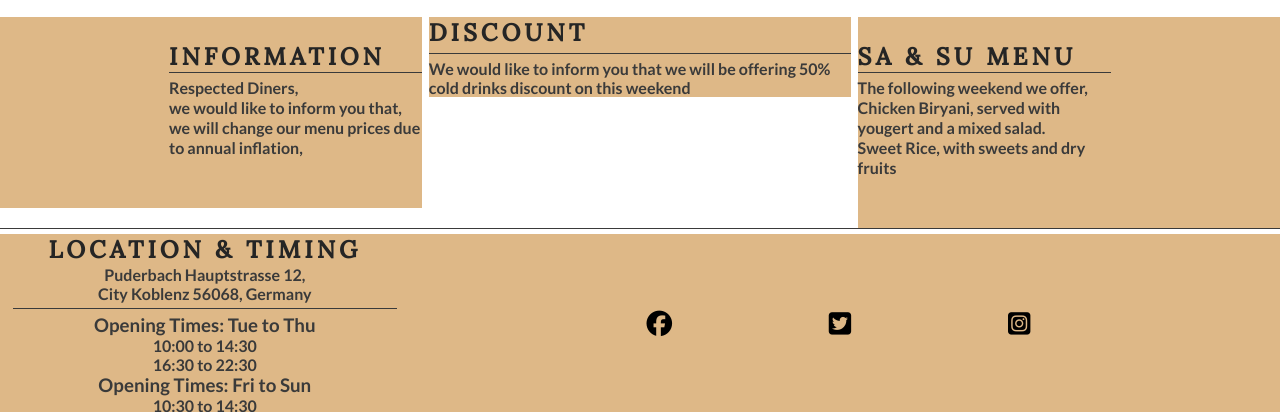
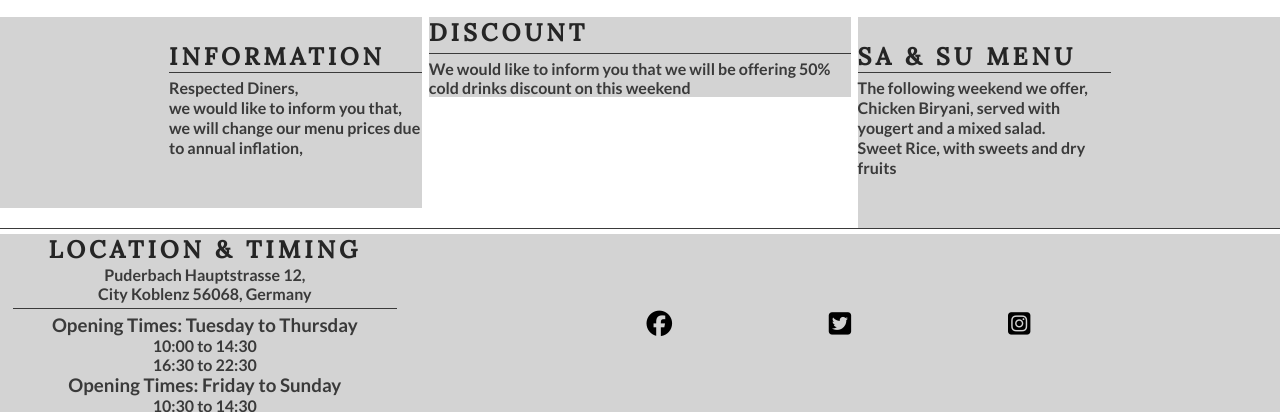
Before and after one commit to Muzaffar-Ahmad10/Asian-Resturent, a plain HTML site: page index.html in a window 1280 px wide. Shown: the part 755-1167 px from the top of the page. Drawn offline with Linux system fonts and the light colour scheme.

Commit message:
add some changes

```diff
--- a/assets/css/style.css
+++ b/assets/css/style.css
@@ -115,7 +115,7 @@ animation-fill-mode: forwards;
     padding-top: 30px;
     width: 33%;
     float:left;
-    background-color:burlywood;
+    background-color:lightgrey;
 
 }
 #right-about {
@@ -123,20 +123,20 @@ animation-fill-mode: forwards;
     width: 33%;
     float: right;
     margin-right: 0;
-    background-color:burlywood;
+    background-color:lightgray;
 
 }
 #center-about {
     width: 33%;
     margin: 0 auto;
-    background-color:burlywood;
+    background-color:lightgray;
 
 }
 hr {
     border-top: 1px solid #3a3a3a;
     width: 100%;
     margin: 5px 0;
-    background-color:burlywood;
+    background-color:lightgray;
 }
 .left-about-heading {
     width: 60%;
@@ -144,7 +144,7 @@ hr {
     line-height: 20px;
     clear: both;
     margin-bottom: 50px;
-    background-color:burlywood;
+    background-color:lightgray;
 }
 .right-about-heading {
     width: 60%;
@@ -152,7 +152,7 @@ hr {
     line-height: 20px;
     clear: both;
     margin-bottom: 50px;
-    background-color:burlywood;
+    background-color:lightgray;
 }
 .right-about-heading h2 {
     text-align: right;
@@ -183,7 +183,7 @@ hr {
 
 .social-networks {
     text-align: center;
-    background-color:burlywood;
+    background-color:lightgray;
 }
 
 .social-networks > li {
--- a/index.html
+++ b/index.html
@@ -101,13 +101,13 @@
         <ul class="social-networks">
 
             <div class="location">
-                <h2>Location & Timing </h2>
-                <h4>  Puderbach Hauptstrasse 12, <br> City Koblenz 56068, Germany </h4>
+                <h2>Location  & Timing </h2>
+                <h4>  Puderbach Hauptstrasse 12, <br> City Koblenz 56068, Germany  </h4>
                 <hr>
-                <h3> Opening Times:  Tue to Thu</h3>
+                <h3> Opening Times:  Tuesday to Thursday</h3>
                 <h4>10:00 to 14:30</h4>
                 <h4>16:30 to 22:30</h4>
-                <h3> Opening Times: Fri to Sun  </h3>
+                <h3> Opening Times: Friday to Sunday  </h3>
                 <h4>10:30 to 14:30</h4>
                 <h4>16:30 to 23:00</h4>
             </div>
```
